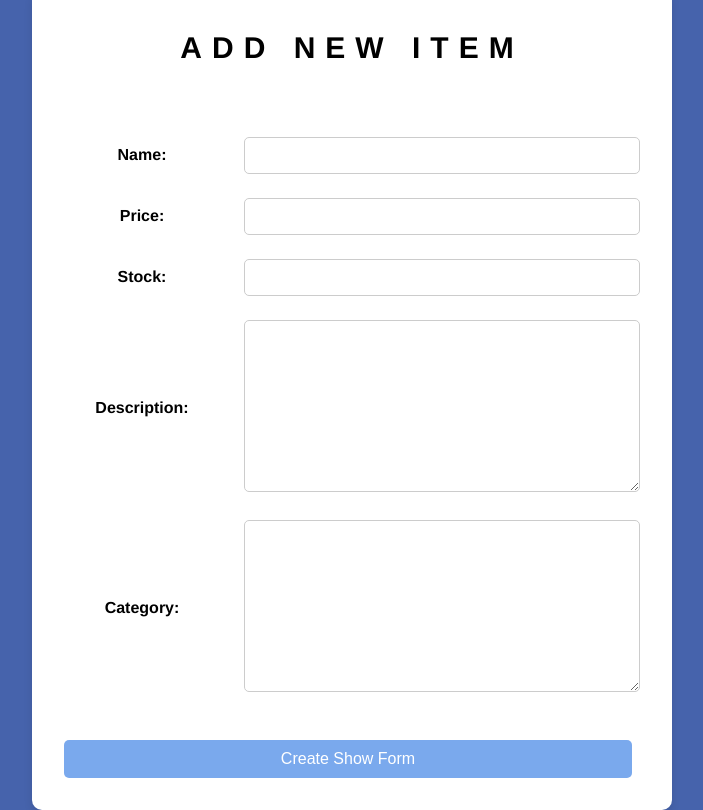
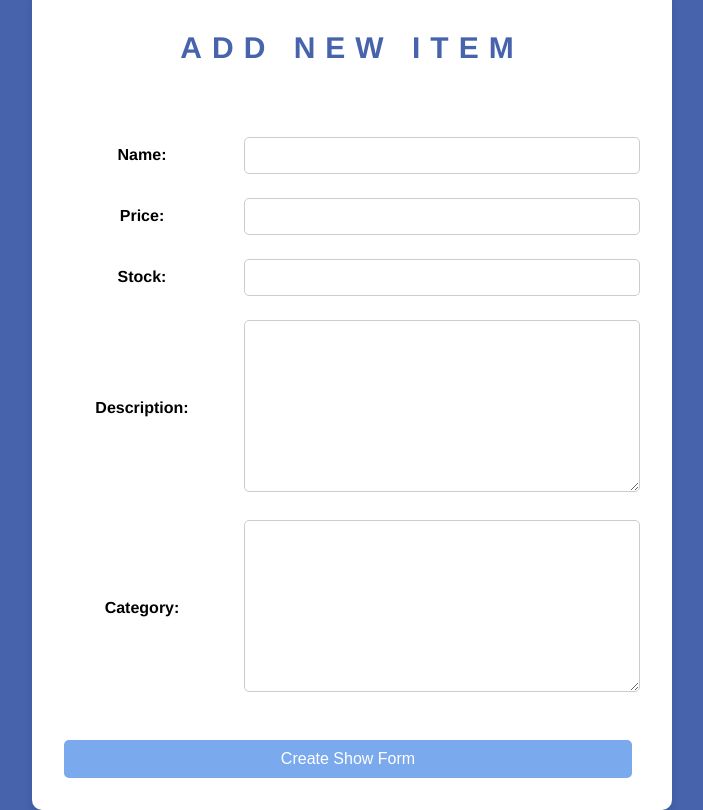
Before and after one commit to Nadekoooo/SuiseiShop, a Django app: page /create-show-form/ in a window 1280 px wide. Shown: the whole page, without its empty margins (288-991 px from the left). Run offline with Django 5.2, Linux system fonts and the light colour scheme.

Commit message:
html changes

```diff
--- a/main/templates/create_show_form.html
+++ b/main/templates/create_show_form.html
@@ -29,11 +29,13 @@
             font-weight: 900;
             letter-spacing: 10px;
             margin: 20px 0;
+            color: #4663ac;
         }
         form {
             margin-top: 20px;
         }
         table {
+            font-family: Helvetica, sans-serif;
             width: 100%;
             border-collapse: collapse;
             margin-top: 20px;
```
